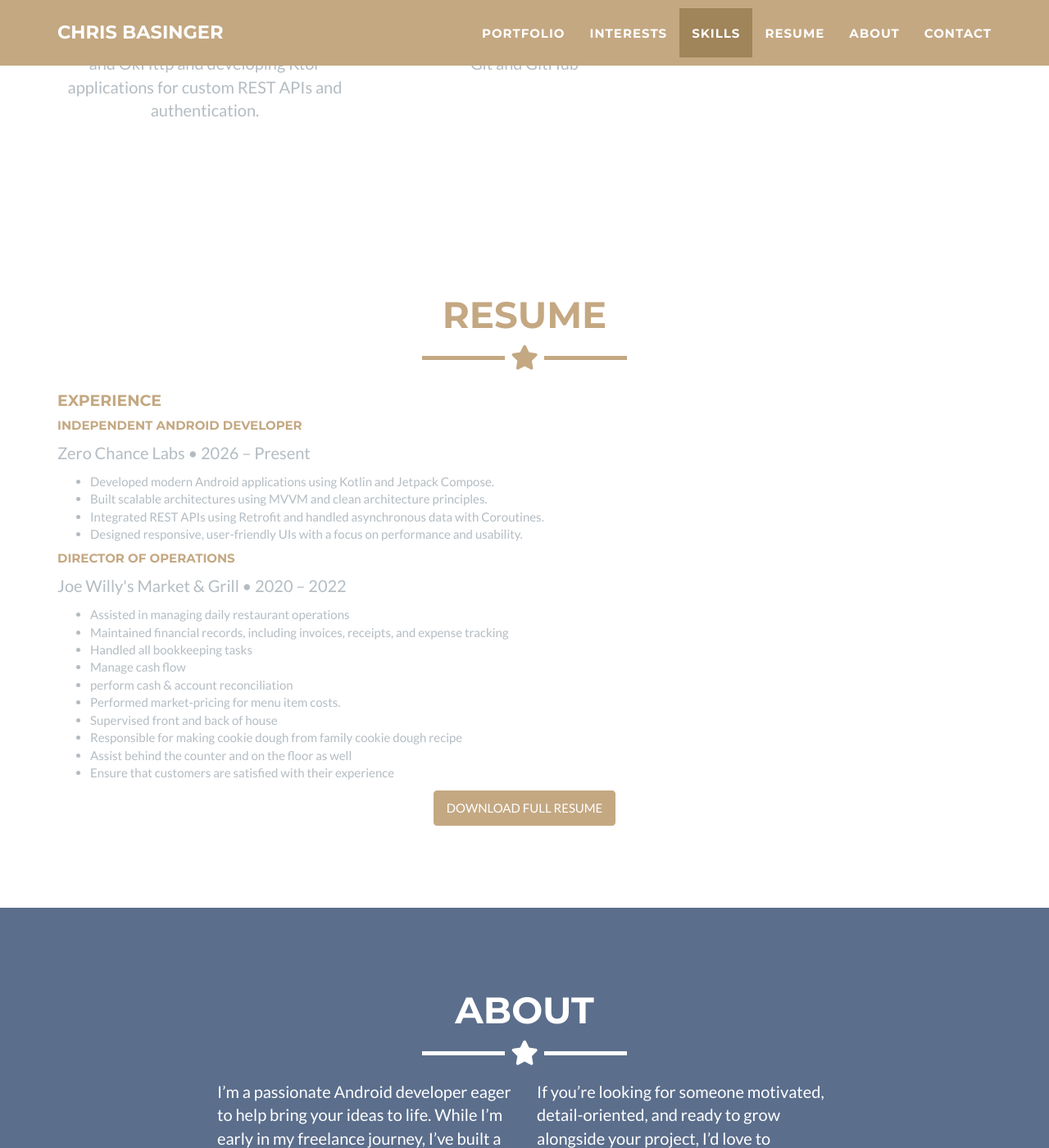
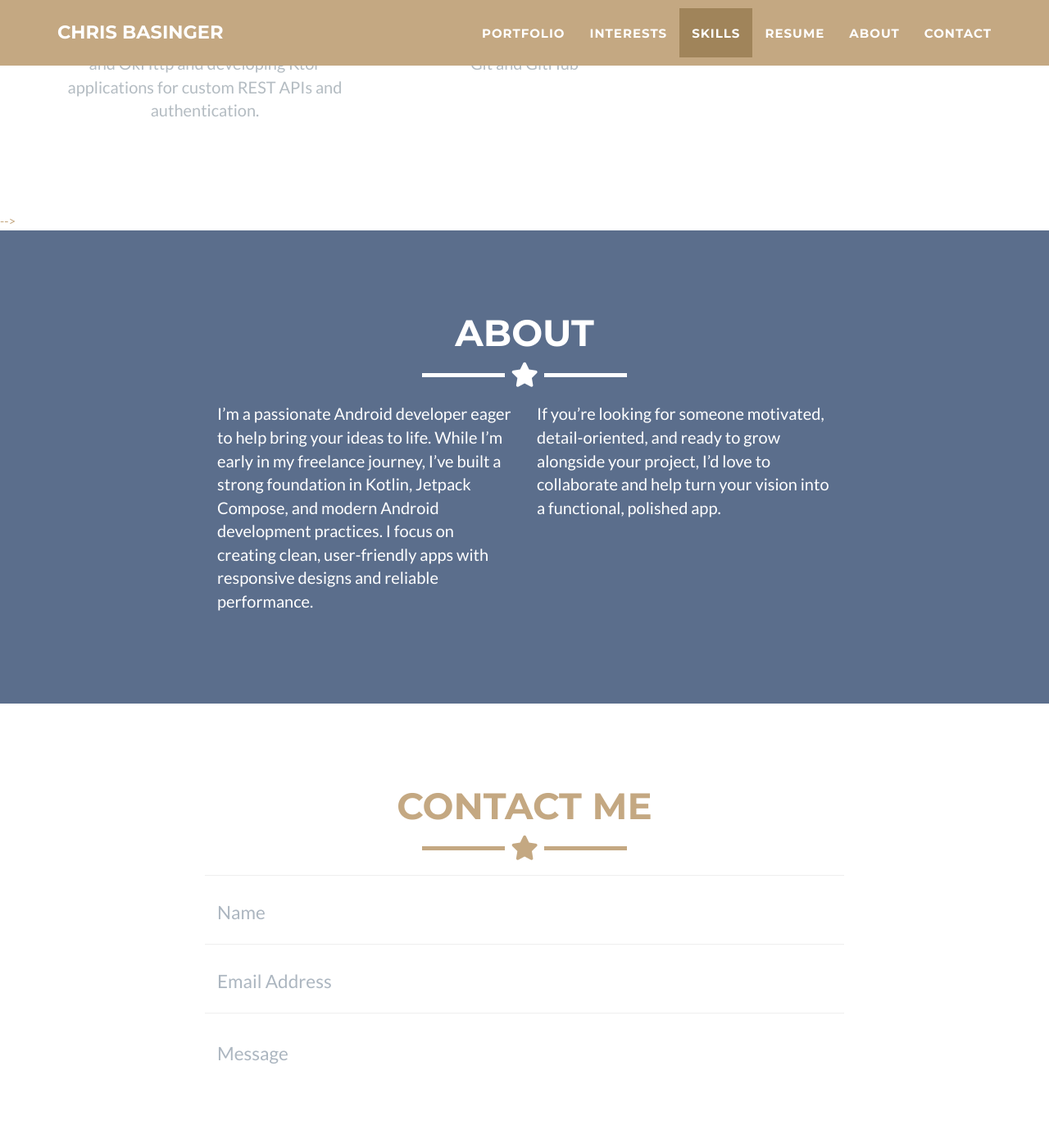
Before and after one commit to zerochancelabs/zerochancelabs.github.io, a Jekyll site: the page built from _posts/2014-07-18-project-1.markdown, in a window 1280 px wide and 1400 px high, scrolled down 3048 px. Shown: the whole window at 82% size. Built offline with Jekyll 4.4.1, drawn with Linux system fonts in a browser that asks for light colours.

Commit message:
remove resume

```diff
--- a/_includes/resume.html
+++ b/_includes/resume.html
@@ -7,7 +7,7 @@
         </div>
 
         <!-- Experience -->
-        <div class="row">
+<!--        <div class="row">
             <div class="col-lg-12">
                 <h4 class="mb-4">Experience</h4>
 
@@ -39,7 +39,7 @@
                 </div>
 
             </div>
-        </div>
+        </div>-->
 
         <!-- Education -->
 <!--        <div class="row mt-4">
@@ -110,11 +110,11 @@
         </div>-->
 
         <!-- Download Resume -->
-        <div class="text-center mt-5">
+<!--        <div class="text-center mt-5">
             <a class="btn btn-primary btn-xl text-uppercase" href="/assets/resume.pdf" target="_blank">
                 Download Full Resume
             </a>
-        </div>
+        </div>-->
 
     </div>
 </section>
--- a/_layouts/default.html
+++ b/_layouts/default.html
@@ -8,7 +8,7 @@
   {% include portfolio_grid.html %}
   {% include interests.html %}
   {% include skills.html %}
-  {% include resume.html %}
+<!--  {% include resume.html %}-->
   {% include about.html %}
 
   {% if site.contact == "static" %}
```
